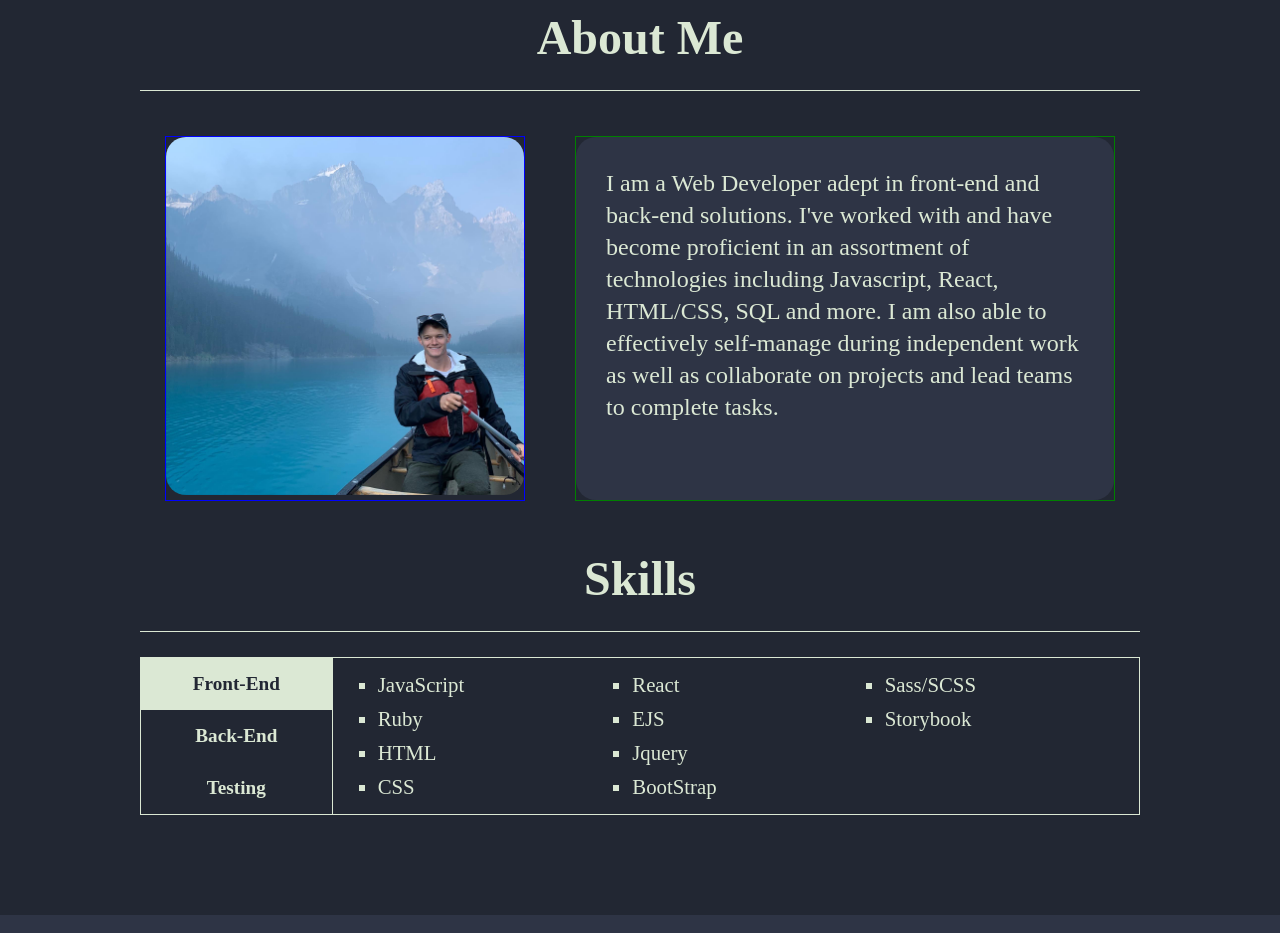
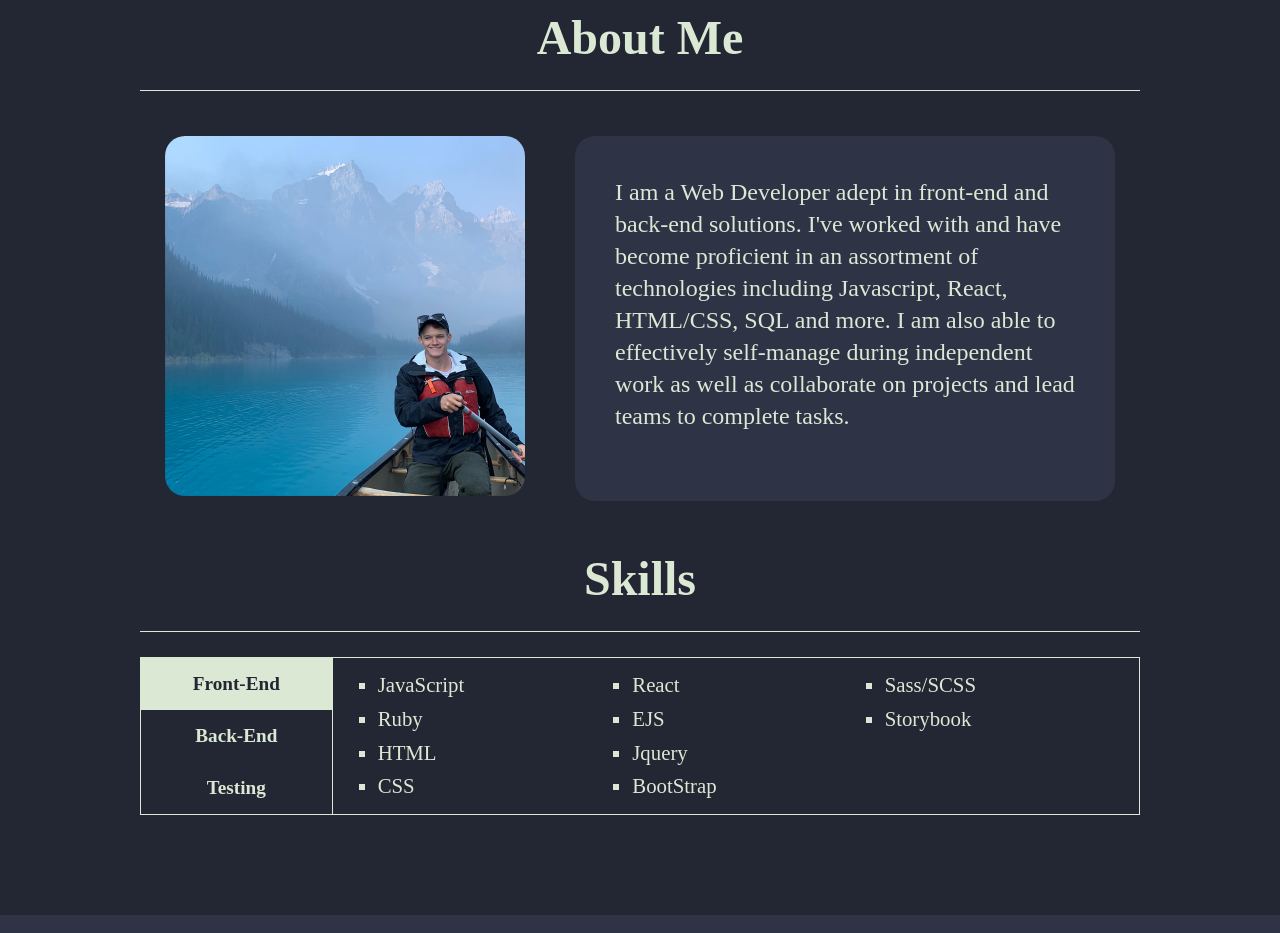
Before and after one commit to NealePT/nealetaylorcom, a React (Create React App) app in the folder react-site/: page / in a window 1280 px wide. Shown: the part 840-1773 px from the top of the page. Built offline with nearby package versions, Linux system fonts and the light colour scheme.

Commit message:
remove borders

```diff
--- a/react-site/src/components/About.css
+++ b/react-site/src/components/About.css
@@ -5,7 +5,6 @@
 .profilepic {
   width: 40%;
   margin: 20px 2.5% 0px 2.5%;
-  border: 1px solid blue;
 }
 
 .profilepic img {
@@ -16,7 +15,6 @@
 .aboutDescription {
   width: 60%;
   margin: 20px 2.5% 0px 2.5%;
-  border: 1px solid green;
 }
 
 .about {
@@ -37,7 +35,7 @@
 .aboutme {
   height: 100%;
   font-size: 1.5rem;
-  padding: 30px;
+  padding: 40px;
   line-height: 2rem;
   background-color: #2E3445;
   border-radius: 20px;
```
